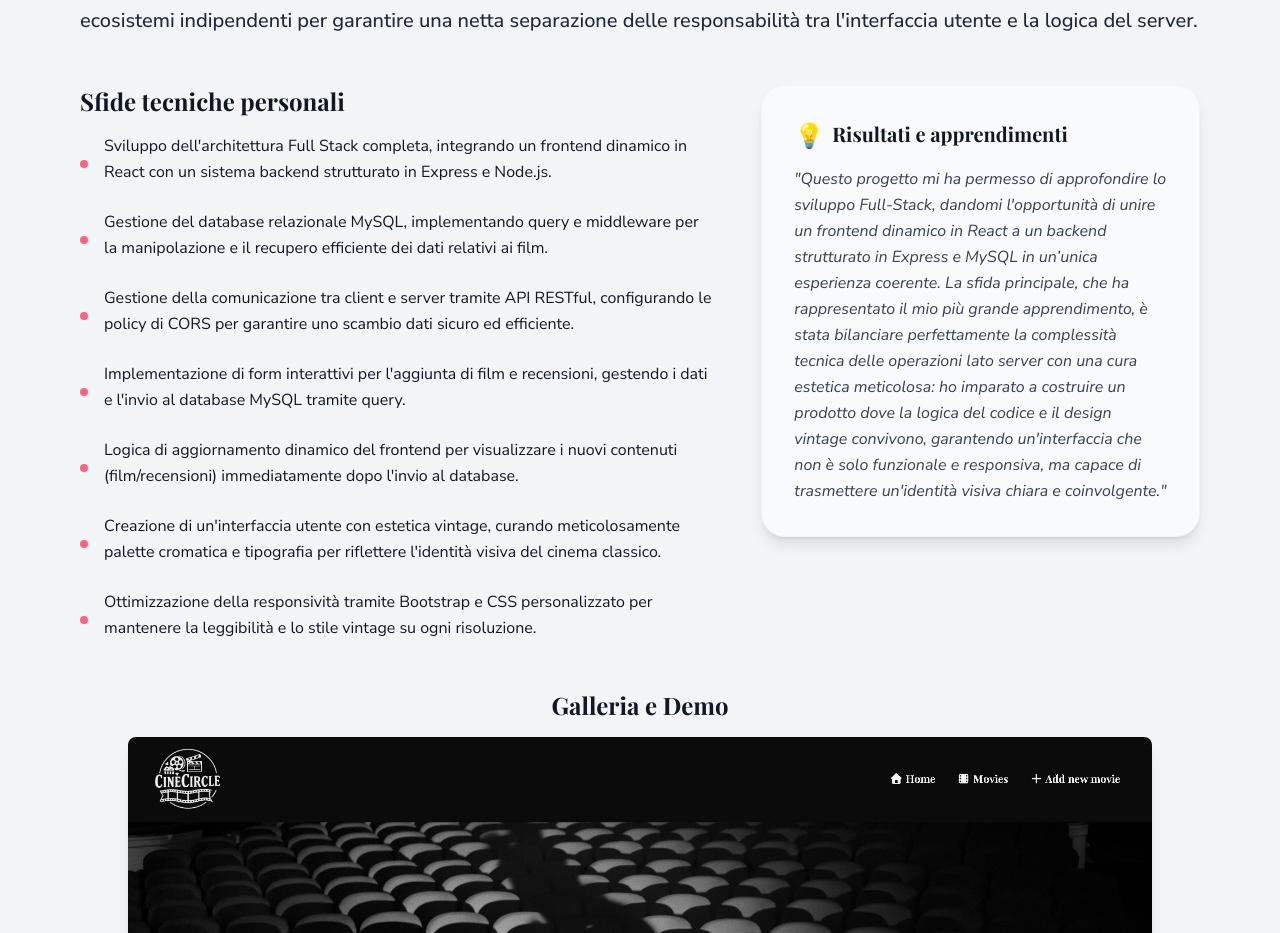
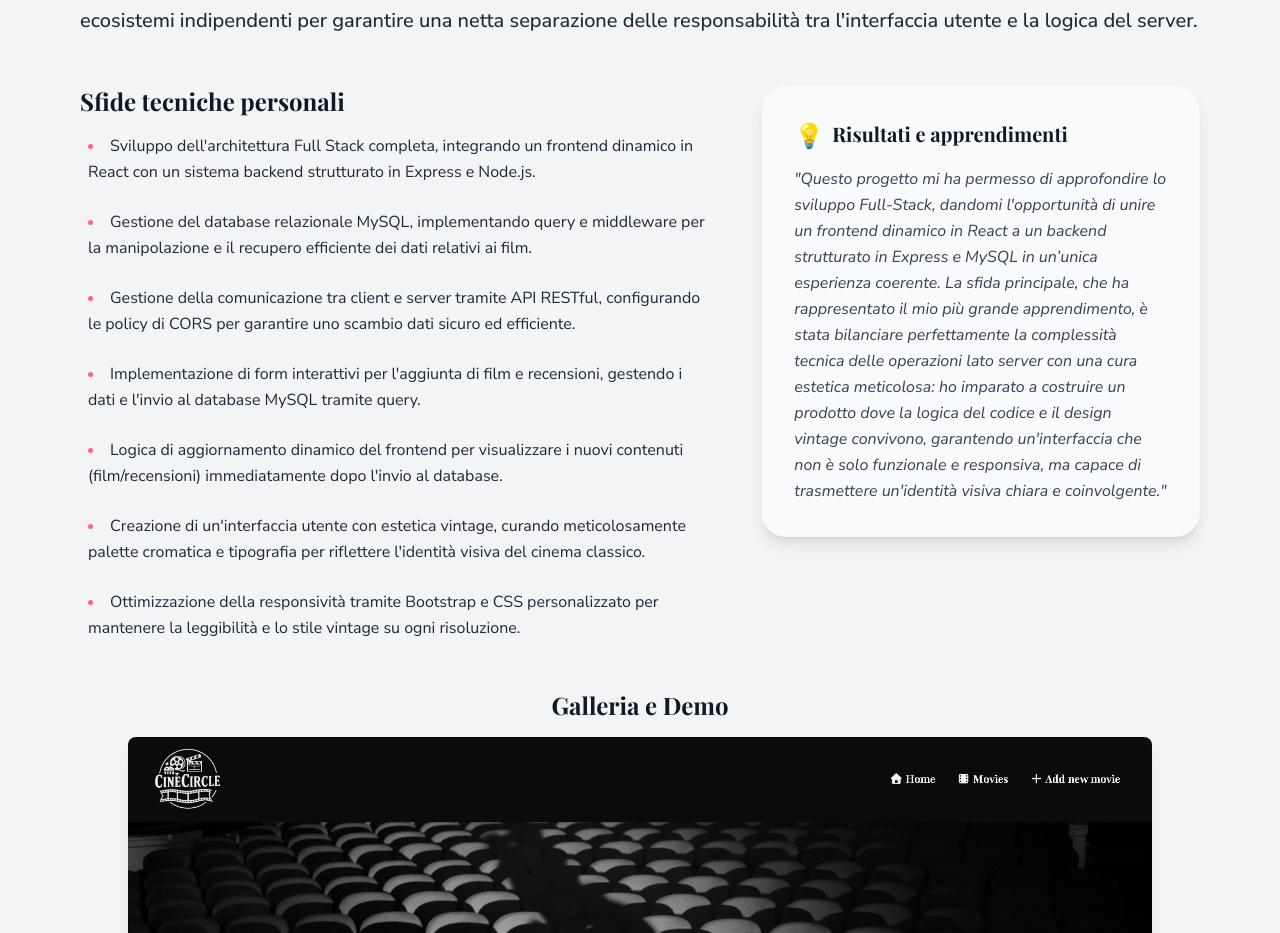
Before and after one commit to giorgiameffe/giorgiameffe-portfolio, a React (Vite) app: page /projects/cine-circle in a window 1280 px wide. Shown: the part 1186-2119 px from the top of the page. Built offline with nearby package versions, Linux system fonts and the light colour scheme; a web font is replaced by a local one.

Commit message:
feat: refactor and import portfolio preview img

```diff
--- a/src/components/HeroSection.tsx
+++ b/src/components/HeroSection.tsx
@@ -116,7 +116,7 @@ const HeroSection = ({ title, subtitle, description }: HeroSectionProps) => {
                     rounded-full transition-colors duration-700 ease-out cursor-pointer mb-4 md:mb-0" >
                     Scopri i miei progetti
                 </Link>
-                <div className="flex flex-wrap justify-center md:justify-start items-center  gap-1 mt-4 hidden lg:flex">
+                <div className="flex flex-wrap justify-center md:justify-start items-center gap-1 mt-4 hidden lg:flex">
                     {/* React */}
                     <span className="flex items-center space-x-1 px-3 py-1 rounded-full text-gray-900 dark:text-gray-200 text-xs font-semibold border border-gray-900 dark:border-gray-600">
                         <span>CSS</span>
--- a/src/components/ProjectDetailContent.tsx
+++ b/src/components/ProjectDetailContent.tsx
@@ -50,14 +50,10 @@ const ProjectDetailContent: React.FC<ContentProps> = ({ description }) => {
                     <h3 className="text-2xl font-bold mb-4 text-gray-900 dark:text-gray-100 text-center md:text-start">
                         Sfide tecniche personali
                     </h3>
-                    <ul className="space-y-6">
+                    <ul className="list-disc list-inside space-y-6 marker:text-rose-400 dark:text-rose-700">
                         {description.personalTechnicalChallenges.map((challenge, index) => (
-                            <li key={index} className="flex items-center gap-4">
-                                {/* Un piccolo pallino stilizzato */}
-                                <span className="mt-2.5 w-2 h-2 rounded-full bg-rose-400 shrink-0" />
-                                <p className="leading-relaxed">
-                                    {challenge}
-                                </p>
+                            <li key={index} className="leading-relaxed pl-2 text-gray-800 dark:text-gray-200">
+                                {challenge}
                             </li>
                         ))}
                     </ul>
@@ -86,3 +82,15 @@ const ProjectDetailContent: React.FC<ContentProps> = ({ description }) => {
 };
 
 export default ProjectDetailContent;
+
+//  <ul className="space-y-6">
+//                         {description.personalTechnicalChallenges.map((challenge, index) => (
+//                             <li key={index} className="flex items-center gap-4">
+//                                 {/* Un piccolo pallino stilizzato */}
+//                                 <span className="mt-2.5 w-2 h-2 rounded-full bg-rose-400 shrink-0" />
+//                                 <p className="leading-relaxed">
+//                                     {challenge}
+//                                 </p>
+//                             </li>
+//                         ))}
+//                     </ul>
--- a/src/data/projectsDetailData.tsx
+++ b/src/data/projectsDetailData.tsx
@@ -52,7 +52,7 @@ const ProjectsDetail: ProjectsDetailData[] = [
         slug: "portfolio-personale",
         title: "Portfolio Personale",
         briefDescription: "Il sito che stai navigando: una piattaforma progettata e sviluppata da zero per raccontare il mio percorso, i miei progetti e la mia evoluzione tecnica attraverso un'esperienza utente curata e moderna.",
-        heroImage: "/images/projects/portfolio/portfolio-hero.png",
+        heroImage: "/images/projects/portfolio-project/portfolio-hero.png",
 
         details: {
             role: "Frontend Developer",
@@ -74,7 +74,7 @@ const ProjectsDetail: ProjectsDetailData[] = [
             personalTechnicalChallenges: [
                 "Scomposizione del layout in componenti modulari e riutilizzabili secondo la filosofia di React, garantendo un codice pulito, leggibile e facilmente manutenibile.",
                 "Gestione avanzata del design system tramite Tailwind CSS, curando minuziosamente la palette colori e le spaziature per riflettere un'identità visiva professionale e armoniosa.",
-                "Implementazione della modalità Dark/Light dinamica gestita tramite stato, permettendo all'utente di scegliere la preferenza visiva con una transizione fluida su tutti i componenti.",
+                "Implementazione della modalità Dark/Light dinamica con React Context API, permettendo all'utente di scegliere la preferenza visiva con una transizione fluida su tutti i componenti.",
                 "Integrazione per la prima volta di Framer Motion per gestire animazioni d'ingresso e micro-interazioni che rendono l'interfaccia viva e moderna senza appesantire il caricamento.",
                 "Configurazione della navigazione multi-pagina tramite React Router, gestendo rotte dinamiche.",
                 "Gestione completa del form di contatto tramite l'integrazione con Formspree per la ricezione e il processing dei messaggi direttamente lato client.",
```
